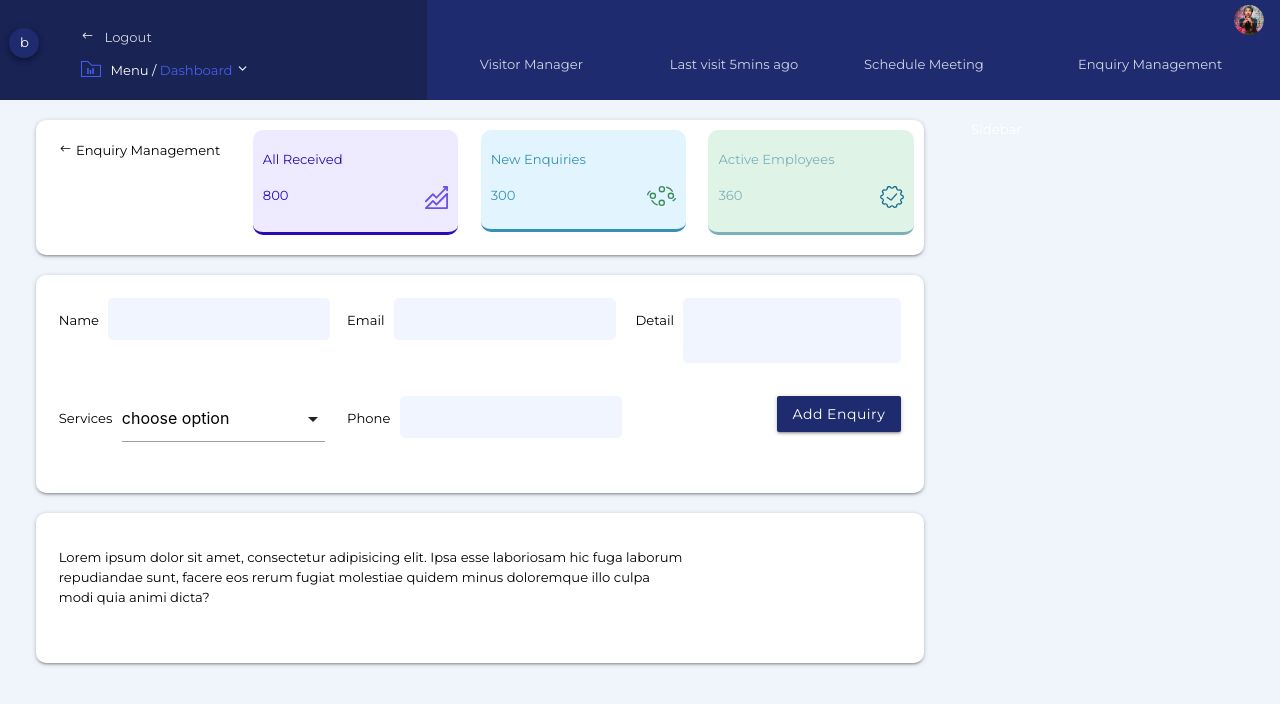
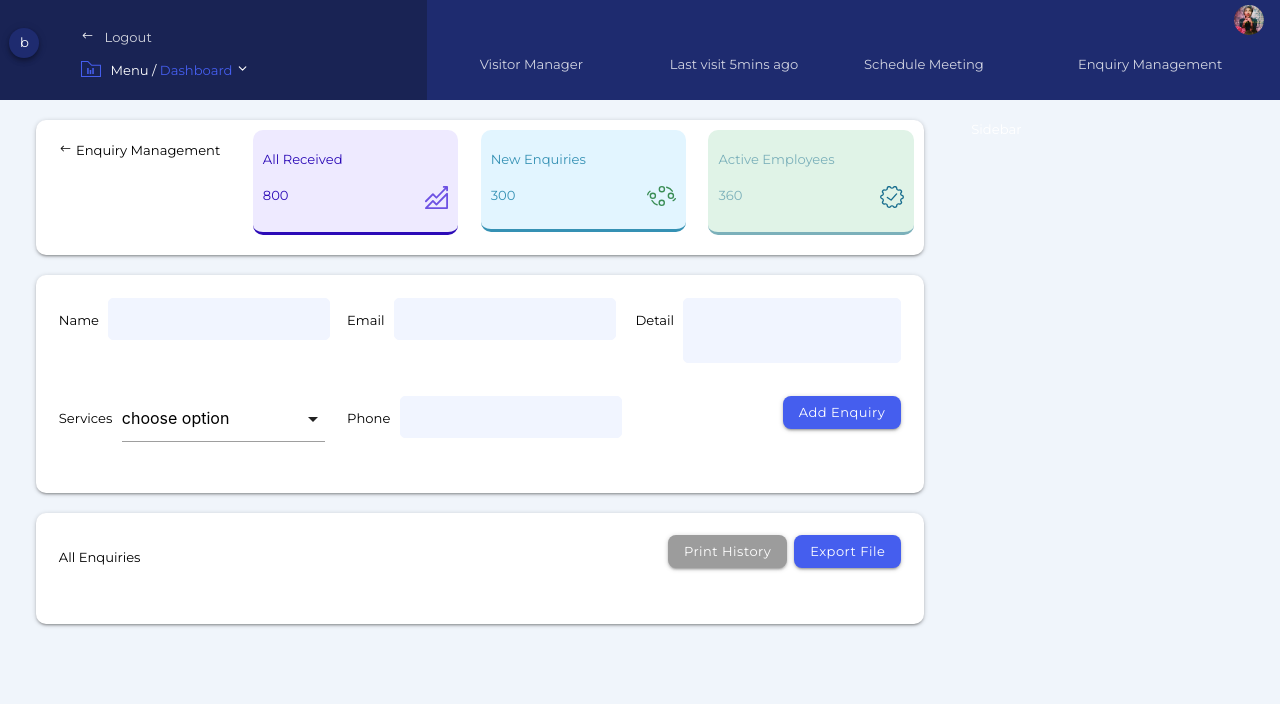
Before and after one commit to danielkpodo/webber-test, a React (Create React App) app: page / in a window 1280 px wide. Shown: the top 704 px of the page. Built offline with nearby package versions, Linux system fonts and the light colour scheme.

Commit message:
fix btn radius

```diff
--- a/src/components/forms/Form.js
+++ b/src/components/forms/Form.js
@@ -7,6 +7,7 @@ const Form = () => {
   }, []);
   return (
     <div className="form-section z-depth-1 resizer">
+      <form method="post" action="#!">
         <div className="row">
           <div className="col l4 form">
             <div className="label">
@@ -84,12 +85,17 @@ const Form = () => {
           </div>
           <div className="col l4">
             <div className="enquiry-btn">
-            <a href="#!" type="button" className="waves-effect waves-light btn">
+              <a
+                href="#!"
+                type="button"
+                className="waves-effect waves-light btn btn-small"
+              >
                 Add Enquiry
               </a>
             </div>
           </div>
         </div>
+      </form>
     </div>
   );
 };
--- a/src/components/table/Table.js
+++ b/src/components/table/Table.js
@@ -1,4 +1,5 @@
 import React from "react";
+import TableHeader from "./TableHeader";
 
 const Table = () => {
   return (
@@ -6,16 +7,7 @@ const Table = () => {
       className="enquiry-table z-depth-1 resizer"
       style={{ marginTop: "20px" }}
     >
-      <div className="row">
-        <div className="col l9">
-          <p>
-            Lorem ipsum dolor sit amet, consectetur adipisicing elit. Ipsa esse
-            laboriosam hic fuga laborum repudiandae sunt, facere eos rerum
-            fugiat molestiae quidem minus doloremque illo culpa modi quia animi
-            dicta?
-          </p>
-        </div>
-      </div>
+      <TableHeader />
     </div>
   );
 };
--- /dev/null
+++ b/src/components/table/TableHeader.js
@@ -0,0 +1,32 @@
+import React from "react";
+
+const TableHeader = () => {
+  return (
+    <div>
+      <div className="row">
+        <div className="col s12 m2 l2">
+          <p>All Enquiries</p>
+        </div>
+        <div className="col m10 l10 header-btns">
+          <a
+            href="#!"
+            className="waves-effect waves-light btn btn-small"
+            style={{ background: "#9c9c9c" }}
+          >
+            Print History
+          </a>
+          &nbsp;&nbsp;
+          <a
+            href="#!"
+            className="waves-effect waves-light btn btn-small"
+            style={{ background: "#455eee" }}
+          >
+            Export File
+          </a>
+        </div>
+      </div>
+    </div>
+  );
+};
+
+export default TableHeader;
--- a/src/containers/App.css
+++ b/src/containers/App.css
@@ -173,7 +173,8 @@
 }
 .enquiry-btn a {
   text-transform: capitalize;
-  background: #1e2b6f;
+  background: #455eee;
+  border-radius: 8px;
 }
 
 .enquiry-table {
@@ -182,10 +183,18 @@
   border-radius: 10px;
   color: #000;
 }
+.enquiry-table .header-btns {
+  display: flex;
+  justify-content: flex-end;
+}
+.enquiry-table .header-btns a {
+  text-transform: capitalize;
+  border-radius: 8px;
+}
 
 body {
   background: #f0f5fb;
-  overflow: hidden;
+  overflow-x: hidden;
   color: #fff;
   font-size: 0.875rem;
   font-family: "Montserrat", sans-serif;
--- a/src/containers/App.scss
+++ b/src/containers/App.scss
@@ -7,7 +7,7 @@
 
 body {
   background: $body-bg;
-  overflow: hidden;
+  overflow-x: hidden;
   color: #fff;
   font: {
     size: 0.875rem;
--- a/src/containers/scss/partials/_enquiry-table.scss
+++ b/src/containers/scss/partials/_enquiry-table.scss
@@ -3,4 +3,13 @@
   background: #fff;
   border-radius: 10px;
   color: #000;
+
+  .header-btns {
+    display: flex;
+    justify-content: flex-end;
+    a {
+      text-transform: capitalize;
+      border-radius: 8px;
+    }
+  }
 }
--- a/src/containers/scss/partials/_forms.scss
+++ b/src/containers/scss/partials/_forms.scss
@@ -30,6 +30,7 @@
   text-align: right;
   a {
     text-transform: capitalize;
-    background: #1e2b6f;
+    background: #455eee;
+    border-radius: 8px;
   }
 }
```
Also changed, not shown: 1 other file (tests, documents, lock files or other folders). Lines whose indentation alone changed are shown as unchanged.
